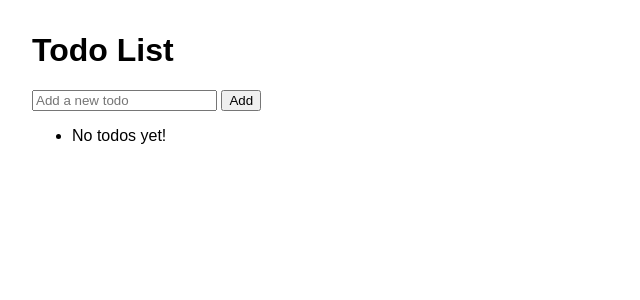
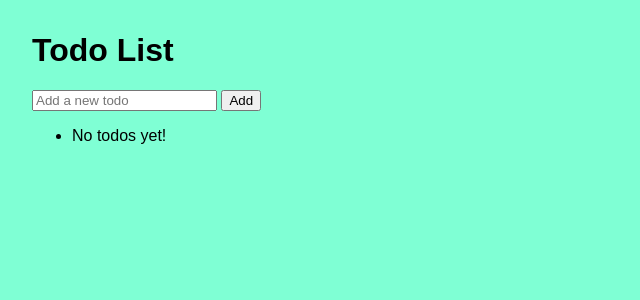
Before and after one commit to prashanthselvam/todo_list, a Django app: page / in a window 1280 px wide. Shown: the top 300 px of the page, without its empty margins (0-640 px from the left). Run offline with Django 5.2, Linux system fonts and the light colour scheme; data that the repository does not hold is empty; parts of the project's set-up code (start-up, migrations or seed data) failed here and were passed over.

Commit message:
Add static files

```diff
--- a/todo_project/settings.py
+++ b/todo_project/settings.py
@@ -128,6 +128,9 @@ USE_TZ = True
 
 STATIC_URL = "static/"
 
+STATIC_ROOT = os.path.join(BASE_DIR, "staticfiles")
+
+
 # Default primary key field type
 # https://docs.djangoproject.com/en/5.2/ref/settings/#default-auto-field
 
--- /dev/null
+++ b/todos/static/todos/style.css
@@ -0,0 +1,3 @@
+html, body {
+    background-color: aquamarine;
+}
--- a/todos/templates/todos/todo_list.html
+++ b/todos/templates/todos/todo_list.html
@@ -3,6 +3,8 @@
 <head>
     <meta charset="UTF-8">
     <title>Todo List</title>
+    {% load static %}
+    <link rel="stylesheet" href="{% static 'todos/style.css' %}">
     <style>
         body { font-family: Arial, sans-serif; margin: 2em; }
         .completed { text-decoration: line-through; color: #888; }
```
